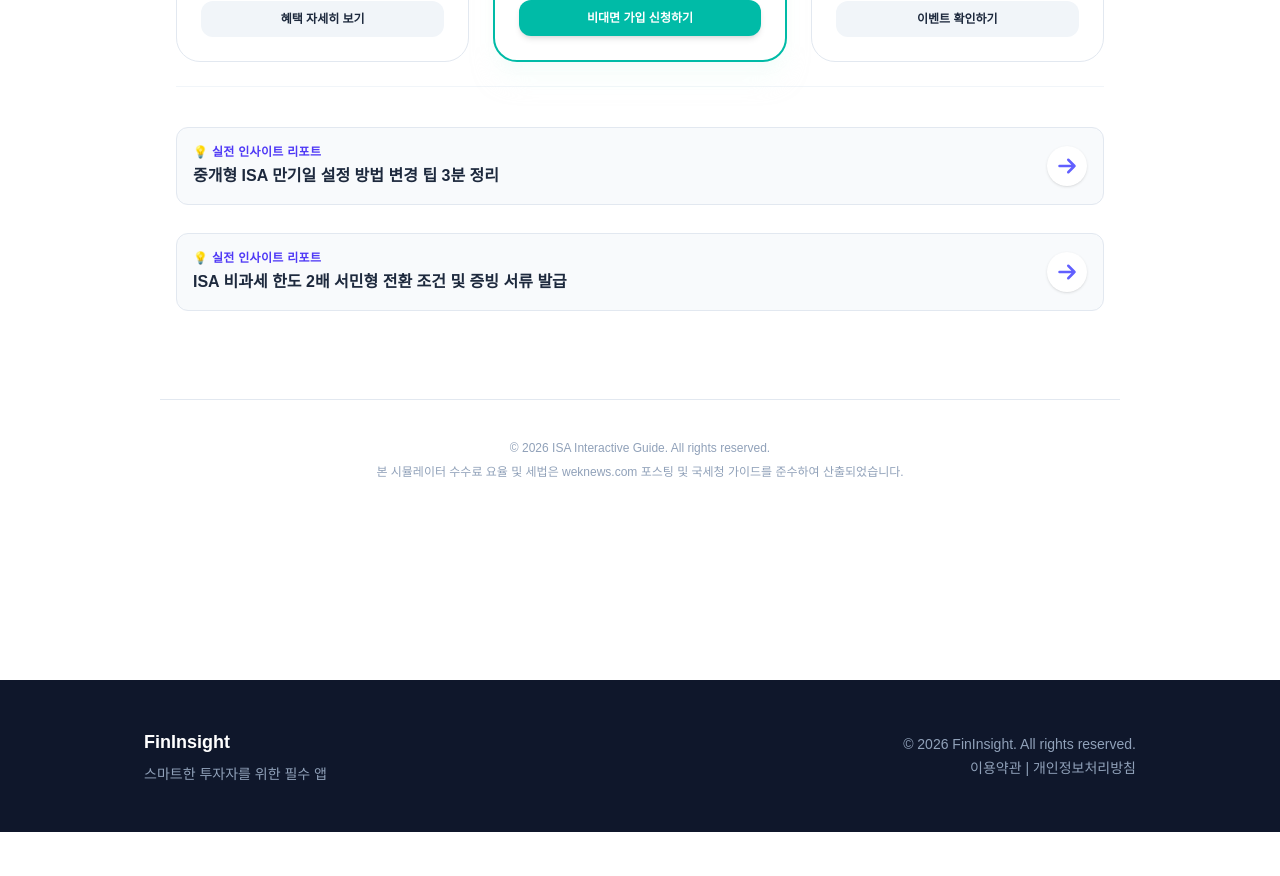
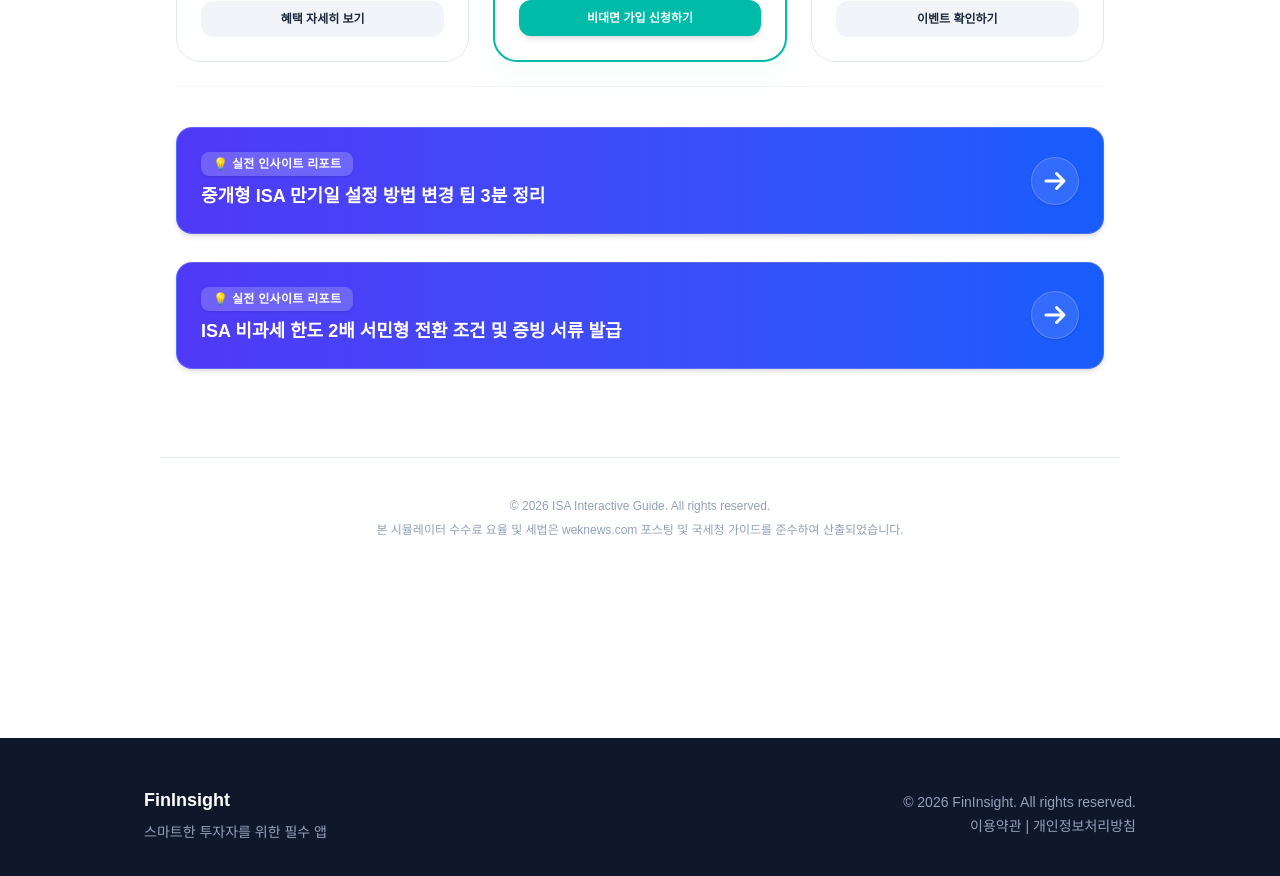
Before and after one commit to duke3736-collab/fin-insight, a Next.js app: page /calculators/isa in a window 1280 px wide. Shown: the part 2560-3436 px from the top of the page. Before the commit the page ends 3392 px from the top, so only its background shows below. Built offline with nearby package versions, Linux system fonts and the light colour scheme.

Commit message:
style: redesign WordPressLink to be more prominent and clickable

```diff
--- a/src/components/WordPressLink.tsx
+++ b/src/components/WordPressLink.tsx
@@ -11,14 +11,18 @@ export default function WordPressLink({ title, url }: WordPressLinkProps) {
       href={url}
       target="_blank"
       rel="noopener noreferrer"
-      className="mt-4 flex items-center justify-between p-4 bg-slate-50 hover:bg-indigo-50 border border-slate-200 hover:border-indigo-300 rounded-xl transition-all group cursor-pointer"
+      className="mt-4 flex items-center justify-between p-5 md:p-6 bg-gradient-to-r from-indigo-600 to-blue-600 hover:from-indigo-500 hover:to-blue-500 rounded-2xl shadow-md hover:shadow-xl hover:-translate-y-1 transition-all group cursor-pointer border border-indigo-400/50"
     >
-      <div className="flex flex-col">
-        <span className="text-xs font-black text-indigo-600 mb-1 tracking-wide">💡 실전 인사이트 리포트</span>
-        <span className="text-sm md:text-base font-bold text-slate-800 group-hover:text-indigo-700 transition-colors line-clamp-1">{title}</span>
+      <div className="flex flex-col gap-2 pr-4">
+        <span className="inline-block px-3 py-1 bg-white/20 text-white text-xs font-black rounded-lg w-fit tracking-wide shadow-sm backdrop-blur-sm">
+          💡 실전 인사이트 리포트
+        </span>
+        <span className="text-base md:text-lg font-extrabold text-white leading-snug line-clamp-2 group-hover:text-blue-50 transition-colors">
+          {title}
+        </span>
       </div>
-      <div className="shrink-0 ml-4 w-10 h-10 bg-white rounded-full flex items-center justify-center shadow-sm group-hover:shadow group-hover:scale-110 transition-transform text-indigo-500">
-        <svg xmlns="http://www.w3.org/2000/svg" fill="none" viewBox="0 0 24 24" strokeWidth={3} stroke="currentColor" className="w-5 h-5">
+      <div className="shrink-0 w-12 h-12 bg-white/10 border border-white/20 rounded-full flex items-center justify-center shadow-sm group-hover:bg-white group-hover:text-indigo-600 text-white transition-all duration-300">
+        <svg xmlns="http://www.w3.org/2000/svg" fill="none" viewBox="0 0 24 24" strokeWidth={3} stroke="currentColor" className="w-6 h-6 transform group-hover:translate-x-1 transition-transform">
           <path strokeLinecap="round" strokeLinejoin="round" d="M13.5 4.5 21 12m0 0-7.5 7.5M21 12H3" />
         </svg>
       </div>
```
